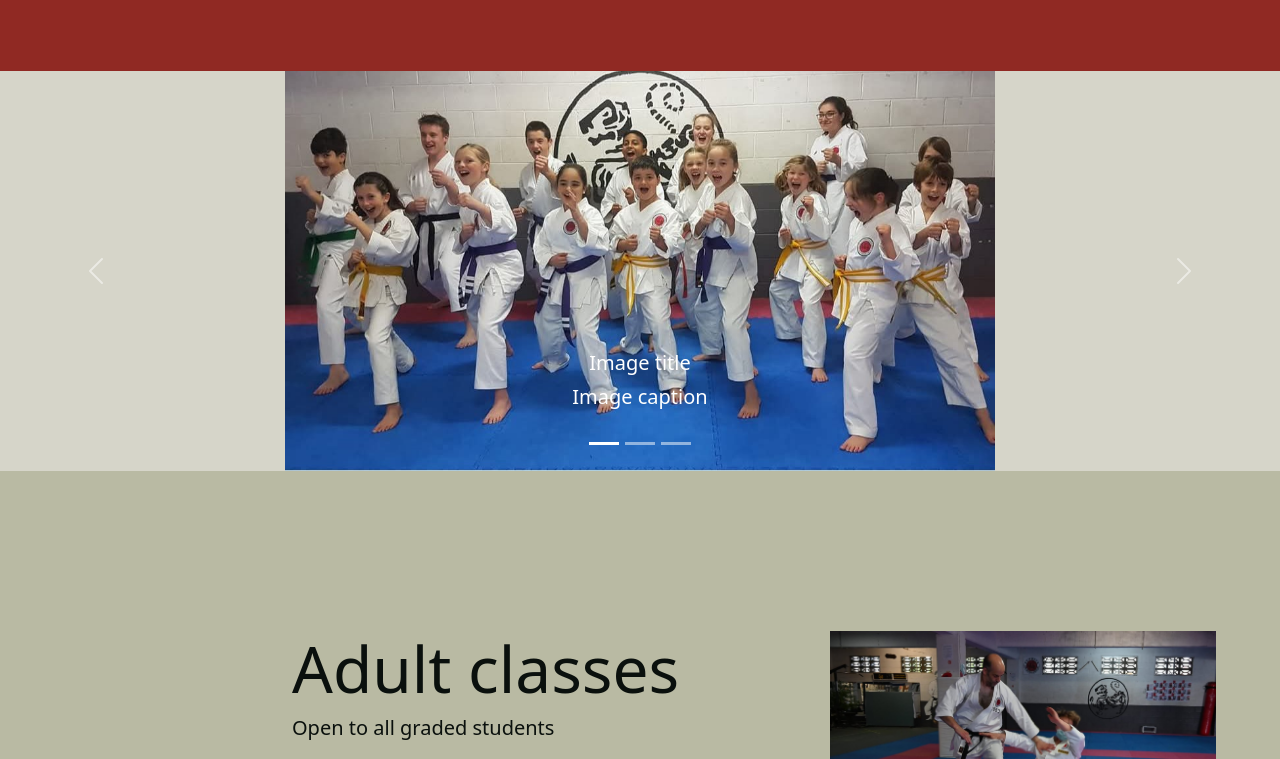
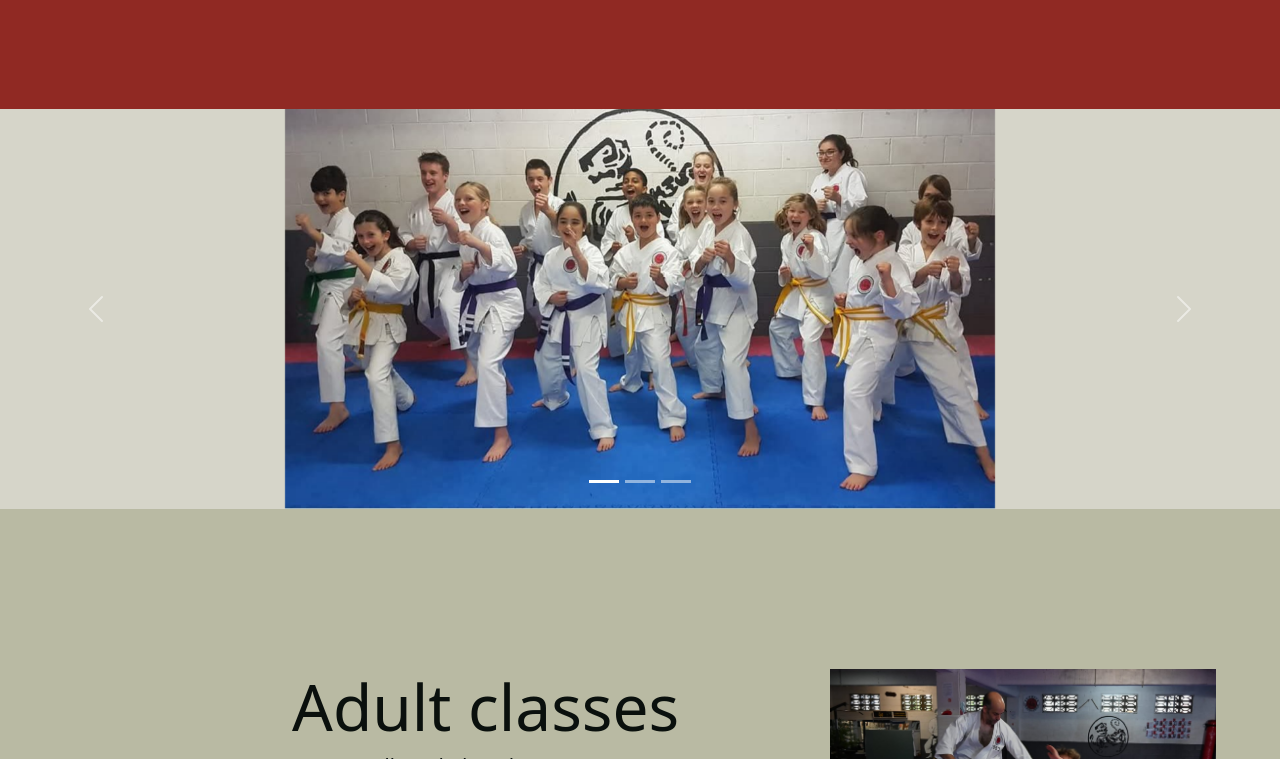
Before and after one commit to aphthree/aphthree.github.io, a plain HTML site: page index.html in a window 1280 px wide. Shown: the part 2827-3586 px from the top of the page. Drawn offline with nearby package versions, Linux system fonts and the light colour scheme.

Commit message:
1.0.1
Added CTA, removed carousel captions

```diff
--- a/index.html
+++ b/index.html
@@ -75,6 +75,7 @@
                 <p class="lead py-3">Traditional Authentic Shotokan Karate</p>
                 <p class="lead">Tasmania's longest running dojo</p>
                 <p class="lead">Established 1980</p>
+                <a href="#contact-us" role="button" class="btn btn-outline-dark">Train with us!</a>
             </div>
         </div>
 
@@ -158,22 +159,22 @@
                         <div class="carousel-item active">
                             <img src="Images/kids_carousel_1.jpg" class="d-block mx-auto img-fluid carousel-image" />
                             <div class="carousel-caption d-none d-md-block">
-                                <h5>Image title</h5>
-                                <p>Image caption</p>
+                                <h5></h5>
+                                <p></p>
                             </div>
                         </div>
                         <div class="carousel-item">
                             <img src="Images/kids_carousel_2.jpg" class="d-block mx-auto img-fluid carousel-image" />
                             <div class="carousel-caption d-none d-md-block">
-                                <h5>Image title</h5>
-                                <p>Image caption</p>
+                                <h5></h5>
+                                <p></p>
                             </div>
                         </div>
                         <div class="carousel-item">
                             <img src="Images/kids_carousel_3.jpg" class="d-block mx-auto img-fluid carousel-image" />
                             <div class="carousel-caption d-none d-md-block">
-                                <h5>Image title</h5>
-                                <p>Image caption</p>
+                                <h5></h5>
+                                <p></p>
                             </div>
                         </div>
                     </div>
@@ -246,15 +247,15 @@
                                 src="Images/adult_carousel_1_crop.jpg"
                                 class="d-block mx-auto img-fluid carousel-image" />
                             <div class="carousel-caption d-none d-md-block">
-                                <h5>Karate in action</h5>
-                                <p>Image caption</p>
+                                <h5></h5>
+                                <p></p>
                             </div>
                         </div>
                         <div class="carousel-item">
                             <img src="Images/adult_carousel_2.jpg" class="d-block mx-auto img-fluid carousel-image" />
                             <div class="carousel-caption d-none d-md-block">
-                                <h5>Karate in action</h5>
-                                <p>Image caption</p>
+                                <h5></h5>
+                                <p></p>
                             </div>
                         </div>
                         <div class="carousel-item">
@@ -262,8 +263,8 @@
                                 src="Images/adult_carousel_3_crop.jpg"
                                 class="d-block mx-auto img-fluid carousel-image" />
                             <div class="carousel-caption d-none d-md-block">
-                                <h5>Karate in action</h5>
-                                <p>Image caption</p>
+                                <h5></h5>
+                                <p></p>
                             </div>
                         </div>
                     </div>
--- a/style.css
+++ b/style.css
@@ -70,6 +70,7 @@ body {
     background-color: #b9baa3;
     min-height: 50vh;
 }
+
 
 .card {
     padding: 10%;
```
